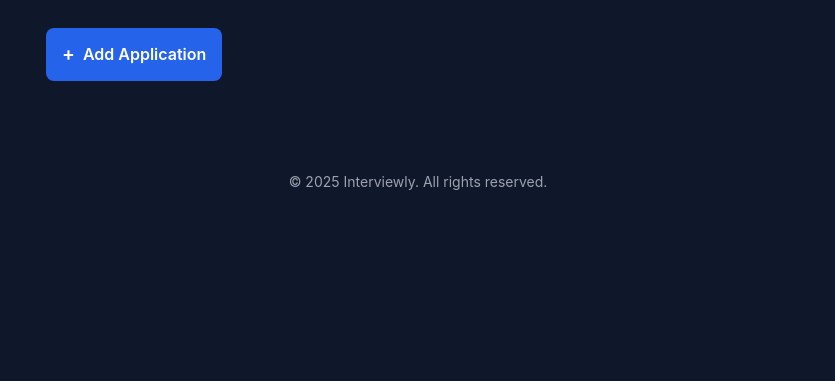
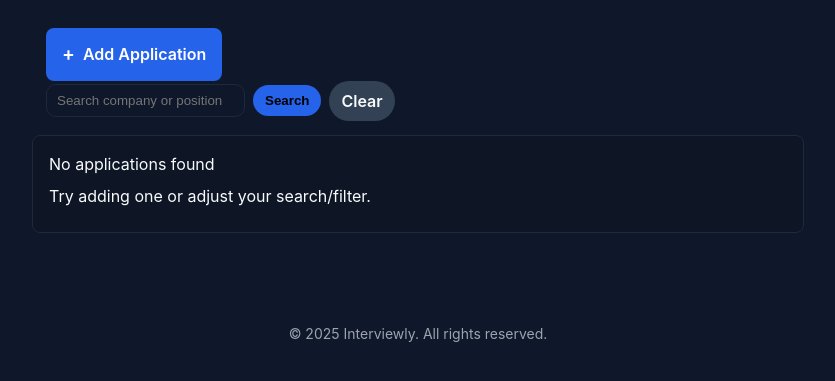
Before and after one commit to JovankaBry/Interviewly, a PHP site: page /pages/applications.php?filter=Pending in a window 1280 px wide. Shown: the part 191-572 px from the top of the page, without its empty margins (222-1057 px from the left). Run offline with PHP 8.4, Linux system fonts and the light colour scheme; tables that the repository leaves empty or names only in its code hold one stand-in row (values such as "Sample post").

Commit message:
All files linked to mysql, NEXT USER

```diff
--- a/Code/pages/applications.php
+++ b/Code/pages/applications.php
@@ -2,13 +2,17 @@
 // pages/applications.php
 ini_set('display_errors', 1);
 error_reporting(E_ALL);
-// --- helpers ---
+
+/* ---------- DB connection (PDO) ---------- */
+require_once __DIR__ . '/../api/db.php'; // provides $pdo
+
+/* ---------- helpers ---------- */
 function url_for(string $name, array $params = []): string {
     $map = [
         'home.home'                      => '/index.php',
-        'applications.new'          => '/pages/new.php',
+        'applications.new'               => '/pages/new.php',
         'applications.list_applications' => '/pages/applications.php',
-        'applications.set_status'   => '/pages/set_status.php',
+        'applications.set_status'        => '/pages/set_status.php',
         'stats.stats'                    => '/pages/stats.php',
     ];
     $path = $map[$name] ?? '#';
@@ -20,23 +24,80 @@
 }
 function v($row, $key) { return is_array($row) ? ($row[$key] ?? '') : ($row->$key ?? ''); }
 
-// --- expected data (safe default if not injected) ---
-$rows = $rows ?? [];   // array of rows with: id, position, company, status
+/* ---------- inputs: filter + search (optional) ---------- */
+$validStatuses = ['Pending','Interview','Accepted','Rejected','No Answer'];
+$filter = isset($_GET['filter']) && in_array($_GET['filter'], $validStatuses, true) ? $_GET['filter'] : null;
+$q      = trim($_GET['q'] ?? '');
 
+/* ---------- fetch rows from DB ---------- */
+$rows = [];
+try {
+    $sql = "SELECT id, company, position, status
+            FROM applications";
+    $where = [];
+    $params = [];
+
+    if ($filter) {
+        $where[] = "status = :status";
+        $params[':status'] = $filter;
+    }
+    if ($q !== '') {
+        $where[] = "(company LIKE :q OR position LIKE :q)";
+        $params[':q'] = "%{$q}%";
+    }
+    if ($where) {
+        $sql .= " WHERE " . implode(" AND ", $where);
+    }
+    $sql .= " ORDER BY created_at DESC";
+
+    $stmt = $pdo->prepare($sql);
+    $stmt->execute($params);
+    $rows = $stmt->fetchAll(PDO::FETCH_ASSOC);
+} catch (Throwable $e) {
+    // show a friendly warning in the list
+    $rows = [];
+    $load_error = 'Could not load applications: ' . $e->getMessage();
+}
+
+/* ---------- page ---------- */
 $title = 'Applications';
 ob_start();
 ?>
 
-<!-- Add button -->
+<!-- Add button + (optional) search + filter badge -->
 <div class="list-header">
   <a href="<?= htmlspecialchars(url_for('applications.new')) ?>" class="add-btn">
     <span class="add-btn-icon">+</span>
     <span class="add-btn-text">Add Application</span>
   </a>
+
+  <form method="get" action="<?= htmlspecialchars(url_for('applications.list_applications')) ?>" class="search-wrap">
+    <input class="search-input" type="text" name="q" placeholder="Search company or position"
+           value="<?= htmlspecialchars($q) ?>">
+    <?php if ($filter): ?>
+      <input type="hidden" name="filter" value="<?= htmlspecialchars($filter) ?>">
+    <?php endif; ?>
+    <button class="search-btn" type="submit">Search</button>
+    <?php if ($q || $filter): ?>
+      <a class="clear-btn" href="<?= htmlspecialchars(url_for('applications.list_applications')) ?>">Clear</a>
+    <?php endif; ?>
+  </form>
 </div>
+
+<?php if (!empty($load_error)): ?>
+  <div class="card" style="background:#2b2b2b;color:#ffb4b4;padding:12px;border-radius:8px;margin:10px 0;">
+    <?= htmlspecialchars($load_error) ?>
+  </div>
+<?php endif; ?>
 
 <!-- Application List -->
 <div class="list">
+  <?php if (!$rows): ?>
+    <div class="card">
+      <div class="title">No applications found</div>
+      <div class="company">Try adding one or adjust your search/filter.</div>
+    </div>
+  <?php else: ?>
     <?php foreach ($rows as $r): ?>
     <div class="card">
       <div class="title"><?= htmlspecialchars(v($r, 'position')) ?></div>
@@ -47,7 +108,6 @@
       <div class="status-container">
         <span class="status-label">Status:</span>
 
-      <!-- Trigger -->
         <?php $status = (string) v($r, 'status'); ?>
         <button
           class="status-pill <?= strtolower(str_replace(' ', '', $status)) ?>"
@@ -64,6 +124,7 @@
       </form>
     </div>
     <?php endforeach; ?>
+  <?php endif; ?>
 </div>
 
 <!-- Floating status menu (one instance only) -->
@@ -85,13 +146,11 @@
     const menu = document.getElementById('status-menu');
     const rect = btn.getBoundingClientRect();
 
-    // position menu just under the button
     menu.style.left = (window.scrollX + rect.left) + 'px';
     menu.style.top  = (window.scrollY + rect.bottom + 6) + 'px';
     menu.classList.add('show');
     menu.setAttribute('aria-hidden', 'false');
   }
-
   function closeStatusMenu() {
     const menu = document.getElementById('status-menu');
     menu.classList.remove('show');
@@ -99,7 +158,6 @@
     CURRENT_ID = null;
   }
 
-  // click on an option => submit hidden form
   document.getElementById('status-menu').addEventListener('click', function (e) {
     const btn = e.target.closest('.status-option');
     if (!btn || !CURRENT_ID) return;
@@ -113,16 +171,24 @@
     form.submit();
   });
 
-  // close on outside click / scroll / resize
   document.addEventListener('click', closeStatusMenu);
   window.addEventListener('scroll', closeStatusMenu, { passive: true });
   window.addEventListener('resize', closeStatusMenu);
+  document.getElementById('status-menu').addEventListener('click', e => e.stopPropagation());
+</script>
 
-  // prevent clicks inside menu from bubbling to document
-  document.getElementById('status-menu').addEventListener('click', function (e) {
-    e.stopPropagation();
-  });
-</script>
+<style>
+/* small styling add-ons for the search bar (matches your dark theme) */
+.search-wrap{ display:flex; gap:8px; align-items:center; margin-left:auto }
+.search-input{
+  background:transparent; border:1px solid #1e293b; border-radius:10px; padding:8px 10px; color:#f8fafc;
+}
+.search-btn,.clear-btn{
+  border:0; padding:8px 12px; border-radius:999px; text-decoration:none; cursor:pointer;
+  background:#2563eb; color:#000; font-weight:600;
+}
+.clear-btn{ background:#334155; color:#f8fafc }
+</style>
 
 <?php
 $content = ob_get_clean();
```
Also changed, not shown: Code/pages/set_status.php (+31 -7 lines), Code/pages/stats.php (+40 -27 lines). Lines whose indentation alone changed are shown as unchanged.
